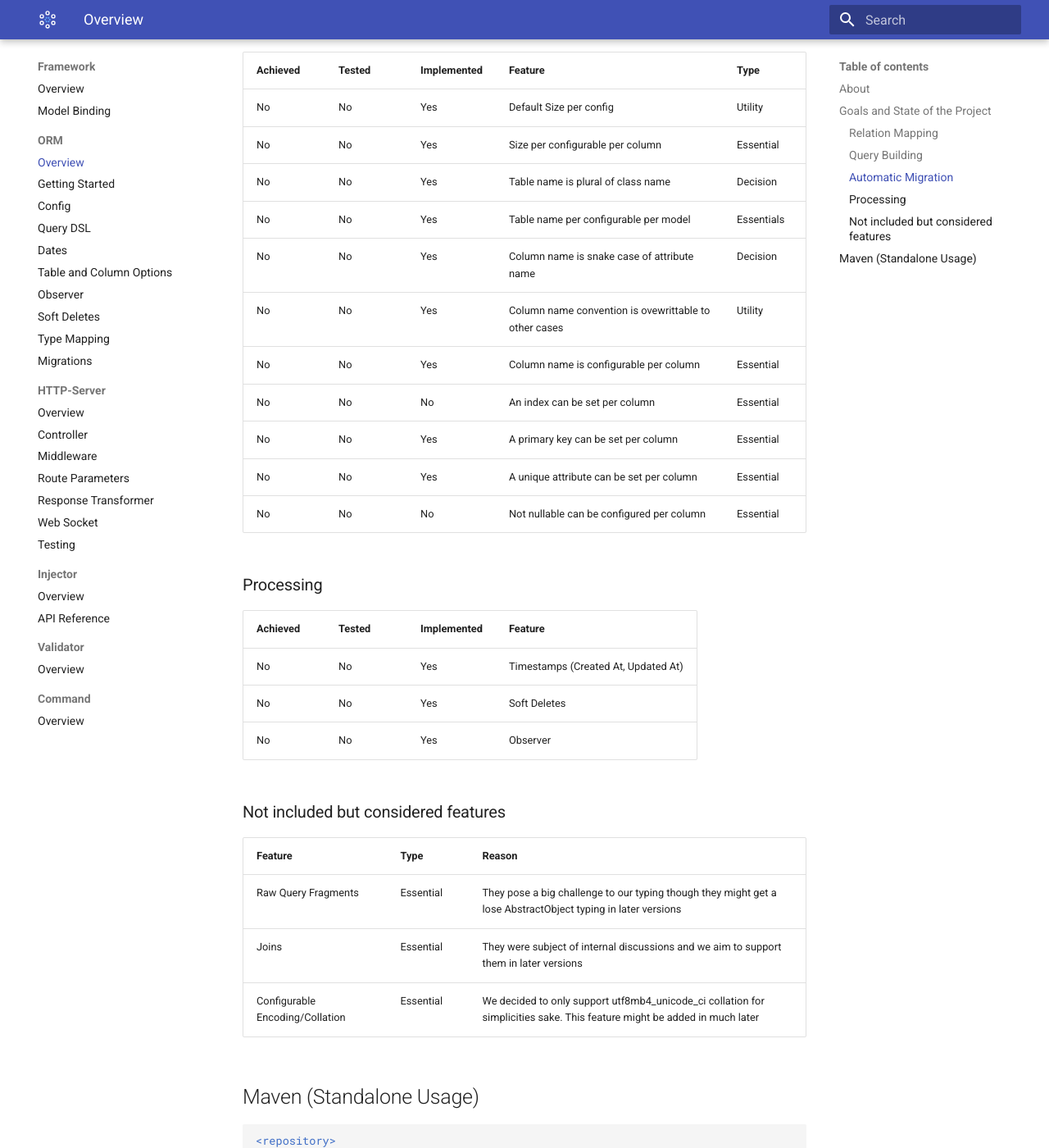
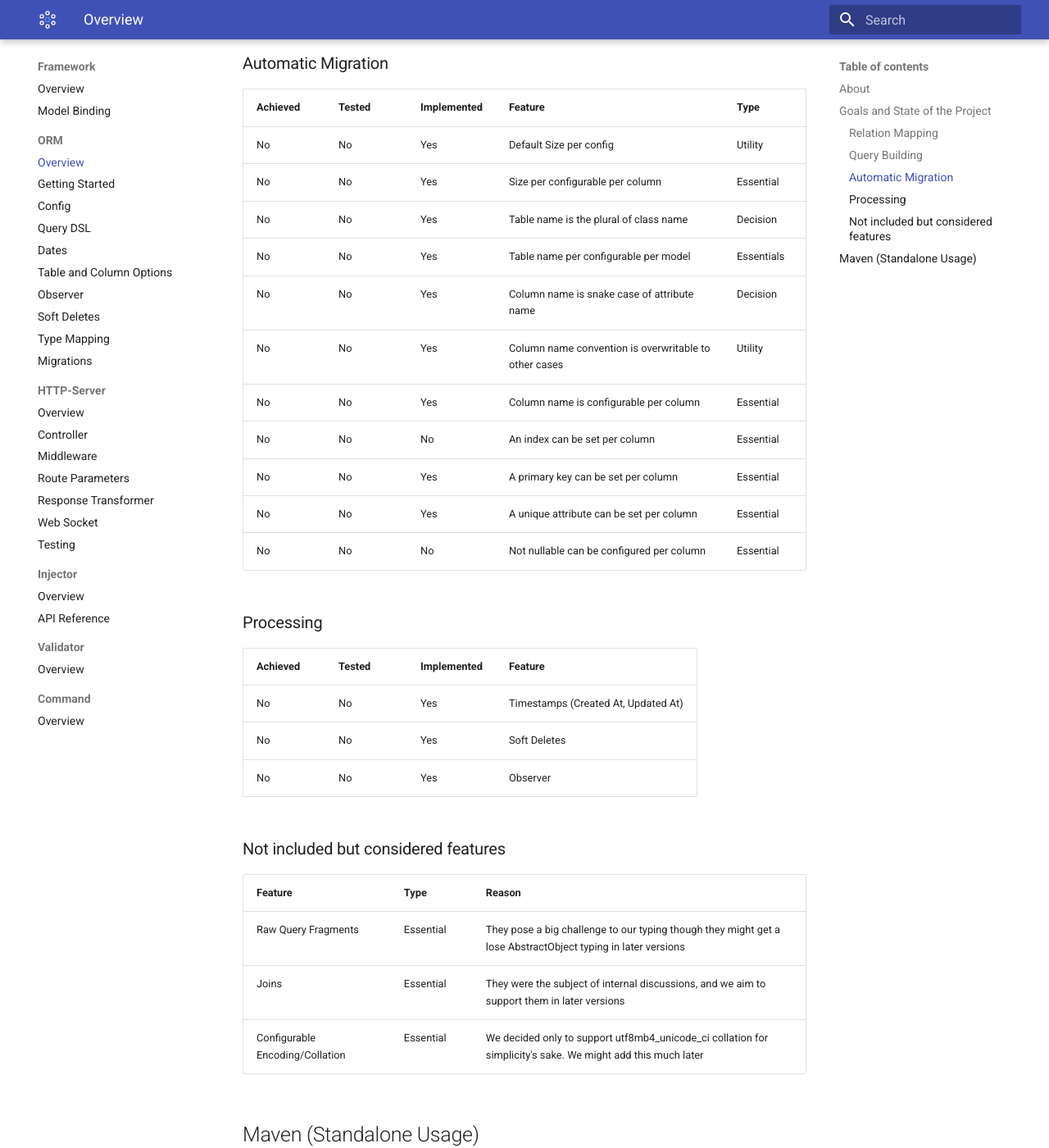
Before and after one commit to JavaWebStack/Docs, an MkDocs documentation site: the page built from docs/framework/orm/index.md, in a window 1280 px wide and 1400 px high, scrolled down 1983 px. Shown: the whole window at 82% size. Built offline with MkDocs 1.6.1 and Material for MkDocs 9.7.7, drawn with Linux system fonts in a browser that asks for light colours; some of the changed text lies outside the part shown.

Commit message:
Improve text slightly

```diff
--- a/docs/framework/orm/index.md
+++ b/docs/framework/orm/index.md
@@ -49,10 +50,10 @@ Decision - A utility feature which forces some sort of convention on the user an
 | - | - | - | - | - |
 | No | No | Yes | Default Size per config | Utility |
 | No | No | Yes | Size per configurable per column | Essential |
-| No | No | Yes | Table name is plural of class name | Decision |
+| No | No | Yes | Table name is the plural of class name | Decision |
 | No | No | Yes | Table name per configurable per model | Essentials |
 | No | No | Yes | Column name is snake case of attribute name | Decision |
-| No | No | Yes | Column name convention is ovewrittable to other cases | Utility |
+| No | No | Yes | Column name convention is overwritable to other cases | Utility |
 | No | No | Yes | Column name is configurable per column | Essential |
 | No | No | No | An index can be set per column | Essential |
 | No | No | Yes | A primary key can be set per column | Essential |
@@ -70,8 +71,8 @@ Decision - A utility feature which forces some sort of convention on the user an
 |Feature|Type|Reason|
 | - | - | - |
 | Raw Query Fragments | Essential | They pose a big challenge to our typing though they might get a lose AbstractObject typing in later versions
-| Joins | Essential | They were subject of internal discussions and we aim to support them in later versions
-| Configurable Encoding/Collation | Essential | We decided to only support utf8mb4_unicode_ci collation for simplicities sake. This feature might be added in much later
+| Joins | Essential | They were the subject of internal discussions, and we aim to support them in later versions
+| Configurable Encoding/Collation | Essential | We decided only to support utf8mb4_unicode_ci collation for simplicity's sake. We might add this much later
 
 
 
```
Also changed, not shown: other parts of docs/framework/orm/index.md (+2 -1 lines).
